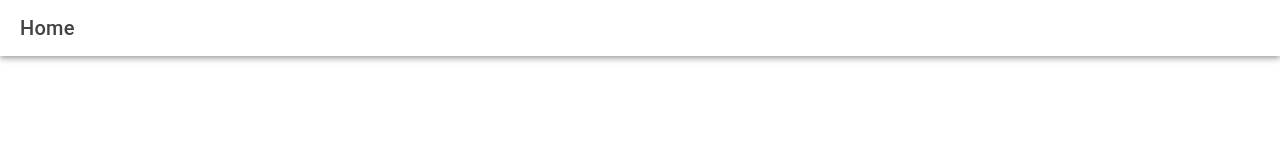
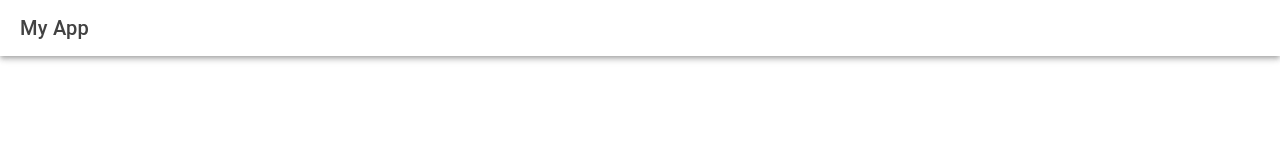
Before and after one commit to VirtCode/Hackathon24, a React (Vite) app in the folder frontend/: page /home in a window 1280 px wide. Shown: the top 160 px of the page. Built offline with nearby package versions, Linux system fonts and the light colour scheme.

Commit message:
create custom header and inplement in home page

```diff
--- /dev/null
+++ b/frontend/src/components/Header.tsx
@@ -0,0 +1,14 @@
+import React from 'react';
+import { IonHeader, IonToolbar, IonTitle } from '@ionic/react';
+
+const Header: React.FC = () => {
+    return (
+        <IonHeader>
+            <IonToolbar>
+                <IonTitle>My App</IonTitle>
+            </IonToolbar>
+        </IonHeader>
+    );
+};
+
+export default Header;
--- a/frontend/src/pages/Home.tsx
+++ b/frontend/src/pages/Home.tsx
@@ -7,15 +7,12 @@ import {
 } from "@ionic/react";
 import ExploreContainer from "../components/ExploreContainer";
 import "./Home.css";
+import Header from "../components/Header";
 
 const Home: React.FC = () => {
   return (
     <IonPage>
-      <IonHeader>
-        <IonToolbar>
-          <IonTitle>Home</IonTitle>
-        </IonToolbar>
-      </IonHeader>
+      <Header />
       <IonContent fullscreen>
         <IonHeader collapse="condense">
           <IonToolbar>
```
Also changed, not shown: frontend/src/components/Avatar.tsx (added, +17 -0 lines), frontend/src/components/Avatar.css (added), frontend/src/components/Header.css (added).
